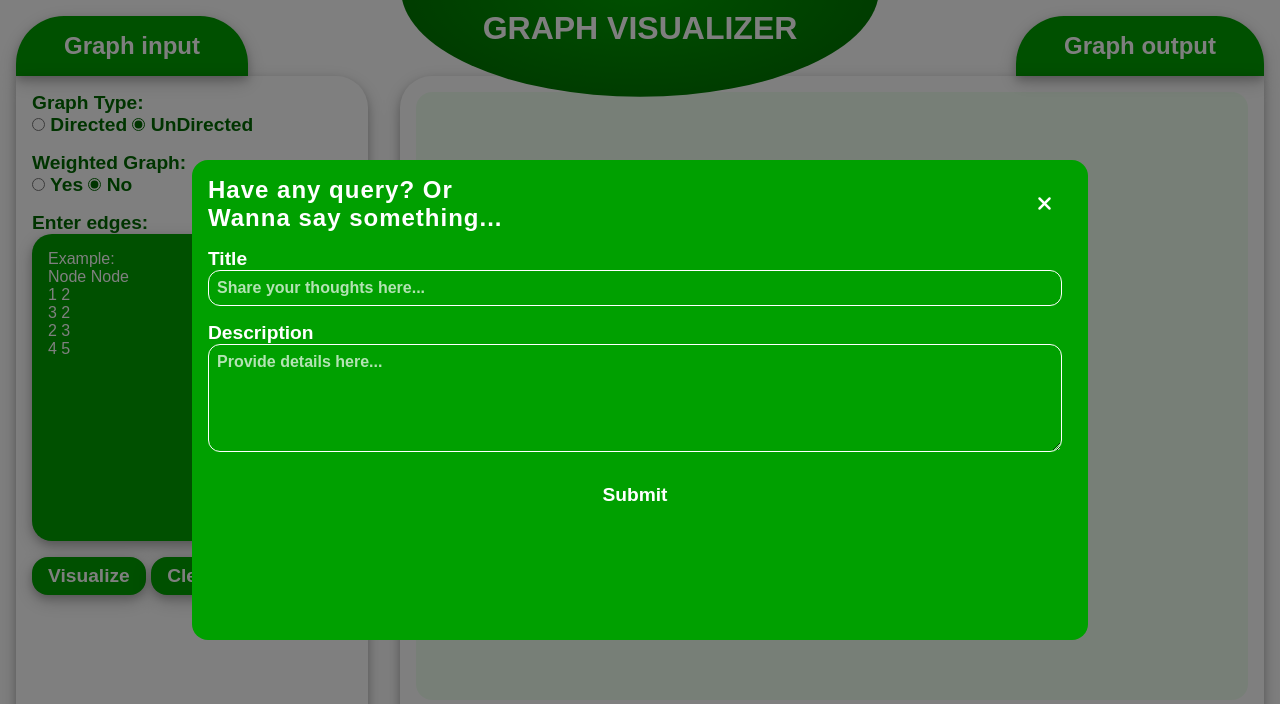
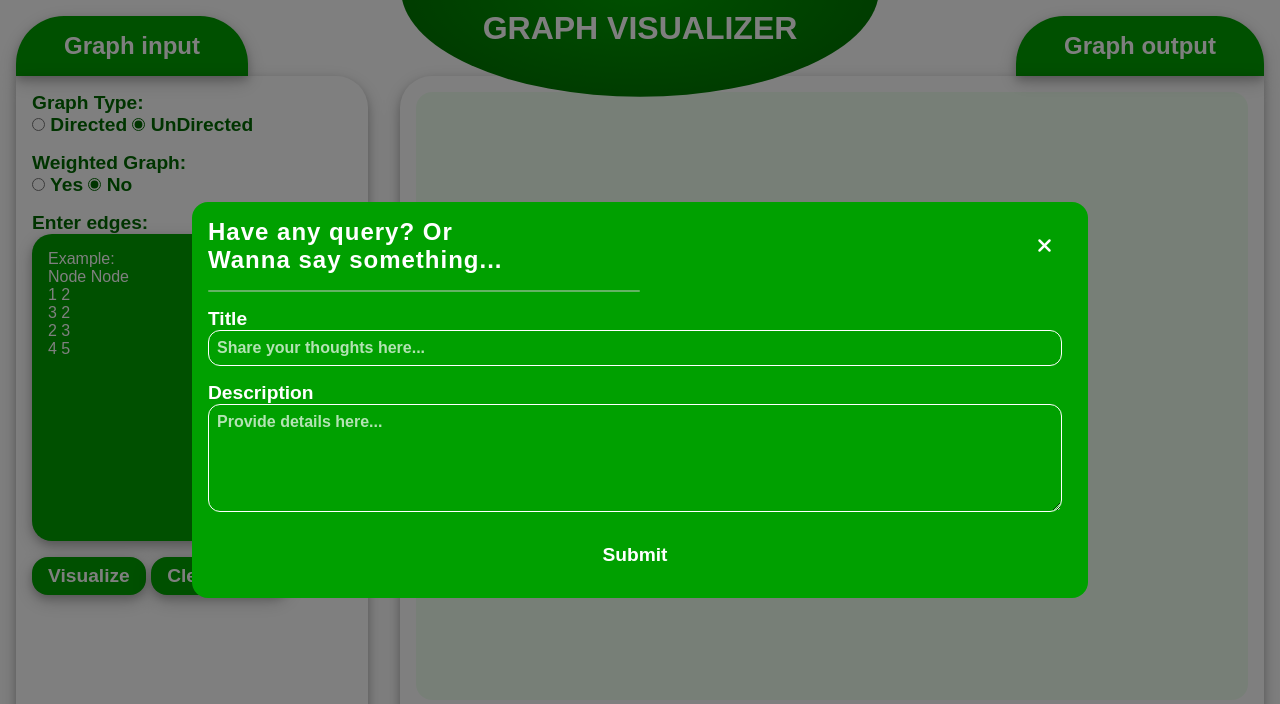
Before and after one commit to Srijatalamarla/Graph-Visualizer, a plain HTML site: page index.html in a window 1280 px wide. Both pictures are taken after a click on the button 602 px from the left and 771 px from the top of the page. Shown: the top 704 px of the page. Drawn offline with Linux system fonts and the light colour scheme; a web font is replaced by a local one.

Commit message:
Add footer form divider

```diff
--- a/index.html
+++ b/index.html
@@ -81,6 +81,7 @@
                 </div>
                 <button onclick="closeFooterForm()" class="footer-form-close"><i class="fa-solid fa-xmark"></i></button>
             </div>
+            <div id="footer-form-divider"></div>
             <div class="footer-form-content">
                 <div class="footer-form-item">
                     <label for="footer-form-title">Title</label>
--- a/style.css
+++ b/style.css
@@ -274,9 +274,9 @@ input[type="radio"]:checked {
 
 /* -------------graph canvas--------------- */
 
-#graph {
-    /* border: 1px solid var(--green); */
-}
+/* #graph {
+    border: 1px solid var(--green);
+} */
 
 .node-label {
     font-family: initial;
@@ -356,7 +356,7 @@ footer {
     background-color: var(--green);
     color: white;
     padding: 1rem;
-    height: 60vh;
+    /* height: 60vh; */
     width: 70vw;
     border-radius: 16px;
     font-weight: 700
@@ -373,6 +373,14 @@ footer {
     align-items: center;
     gap: 16px;
     padding: 16px 10px 0px 0px;
+}
+
+#footer-form-divider {
+    background-color: rgb(200, 200, 200, 0.5);
+    height: 2px;
+    width: 50%;
+    margin-top: 1rem;
+    border-radius: 1rem;
 }
 
 .footer-form-header-content {
```
